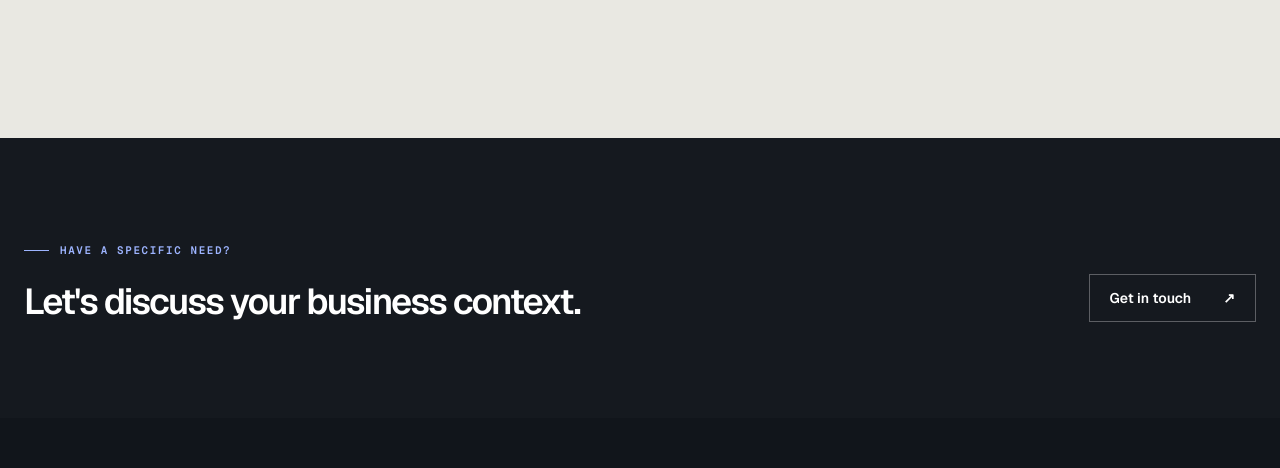
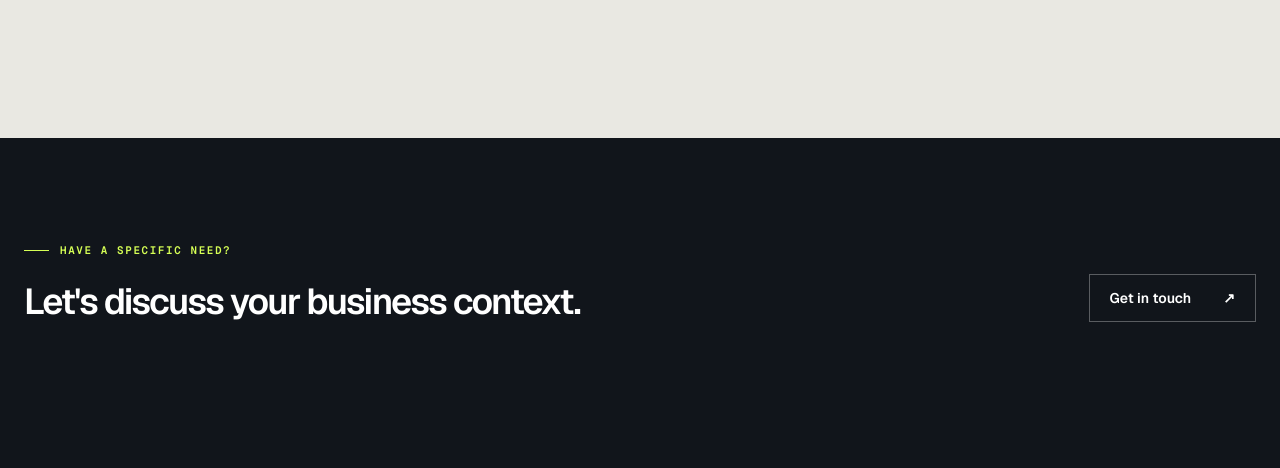
Before and after one commit to Youuzzi/Zirocraft-Official-Website, a Next.js app: page /en/products in a window 1280 px wide. Shown: the part 1600-2068 px from the top of the page. Built offline with nearby package versions, Linux system fonts and the light colour scheme; no server answers.

Commit message:
design: align product pages with studio visual system

```diff
--- a/src/features/products/components/products-page-cta.tsx
+++ b/src/features/products/components/products-page-cta.tsx
@@ -4,13 +4,13 @@ import type { Locale } from "@/lib/i18n/dictionaries";
 export function ProductsPageCta({ locale }: { locale: Locale }) {
   const id = locale === "id";
   return (
-    <section className="bg-[#15191f] py-20 text-white sm:py-24">
+    <section className="bg-[#11151b] py-20 text-white sm:py-24">
       <div className="site-container flex flex-col justify-between gap-8 md:flex-row md:items-end">
         <div className="max-w-2xl">
-          <span className="eyebrow !text-[#9db4ff]">{id ? "Punya kebutuhan khusus?" : "Have a specific need?"}</span>
+          <span className="eyebrow !text-[#d6ff55]">{id ? "Punya kebutuhan khusus?" : "Have a specific need?"}</span>
           <h2 className="mt-6 text-3xl font-semibold tracking-[-.05em] sm:text-4xl">{id ? "Mari diskusikan konteks bisnis Anda." : "Let's discuss your business context."}</h2>
         </div>
-        <Link href={`/${locale}/contact`} className="inline-flex min-h-12 items-center justify-between gap-8 border border-white/30 px-5 text-sm font-semibold hover:bg-white hover:text-[#15191f]">
+        <Link href={`/${locale}/contact`} className="inline-flex min-h-12 items-center justify-between gap-8 border border-white/30 px-5 text-sm font-semibold hover:bg-white hover:text-[#11151b]">
           {id ? "Hubungi kami" : "Get in touch"} <span aria-hidden="true">↗</span>
         </Link>
       </div>
```
